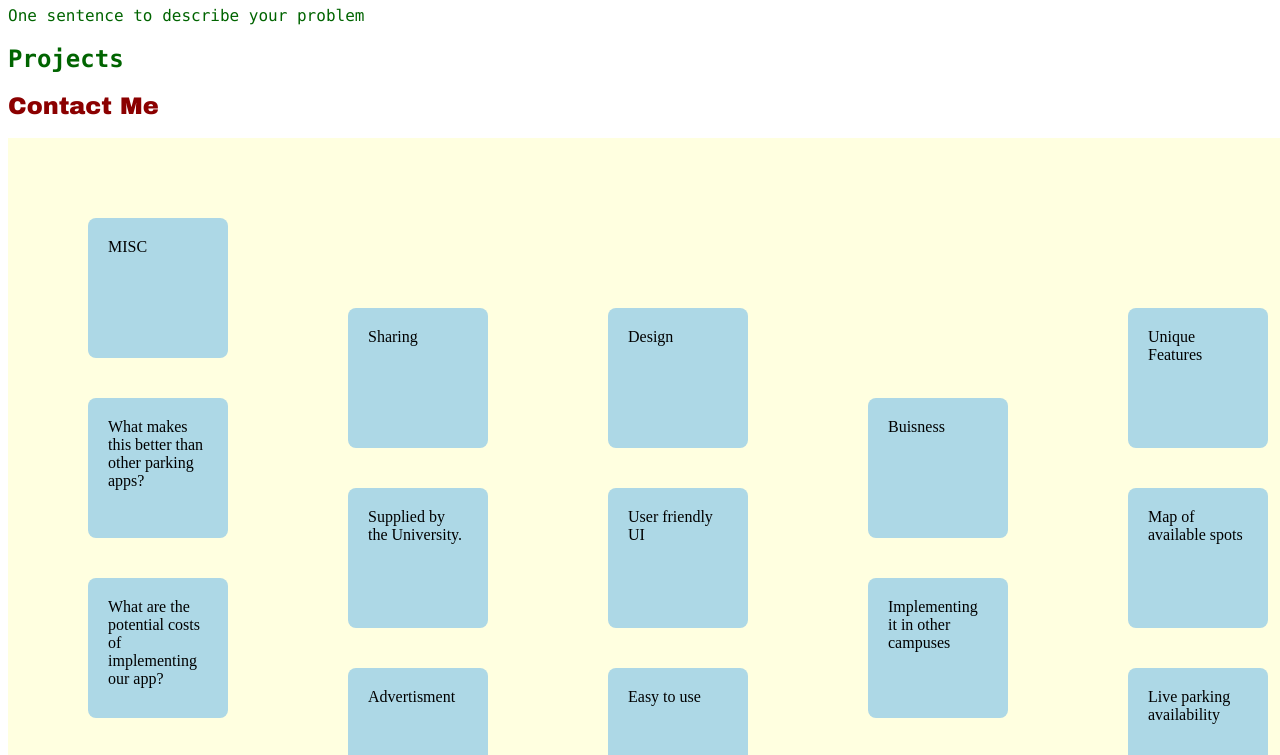
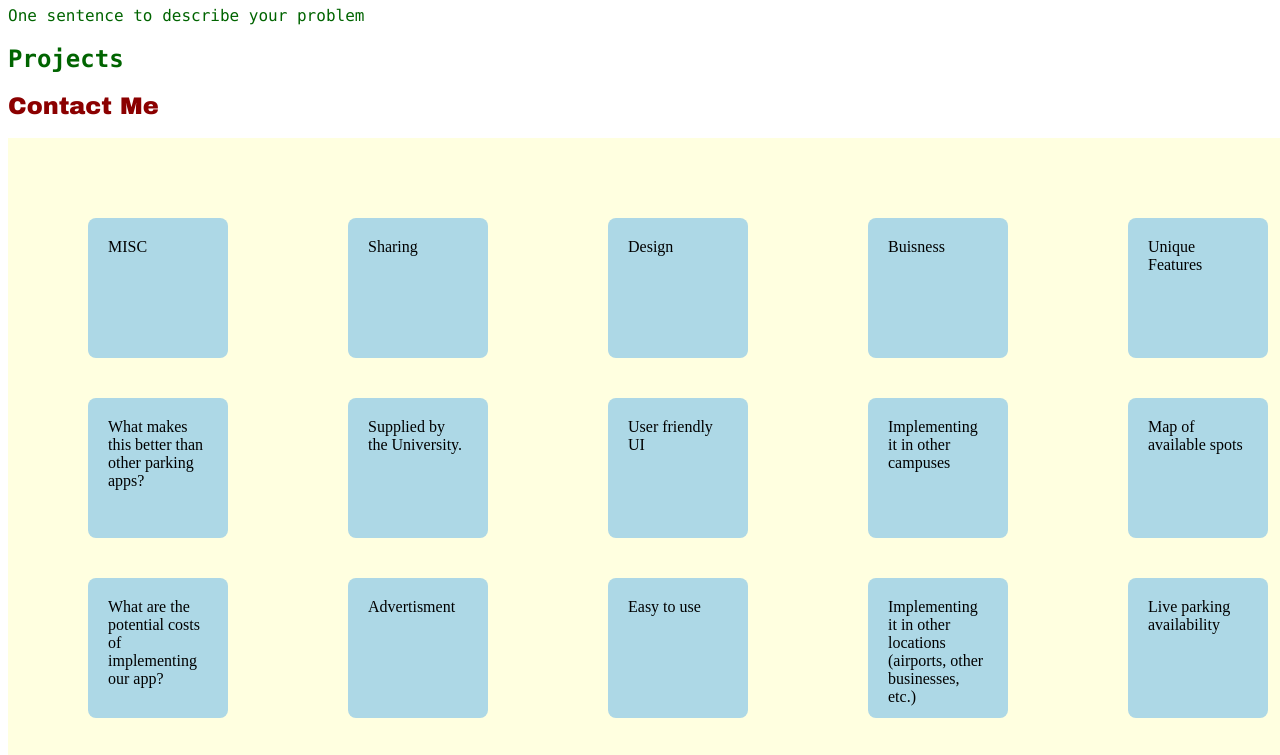
Before and after one commit to Brett-Eck/Brett-Eck.github.io, a plain HTML site: page index.html in a window 1280 px wide. Shown: the part 1680-2435 px from the top of the page. Drawn offline with Linux system fonts and the light colour scheme.

Commit message:
flex start

```diff
--- a/home.css
+++ b/home.css
@@ -19,7 +19,7 @@
     display: flex;
     flex-direction: row;
     justify-content: space-around;
-    align-items: center;
+    align-items: flex-start;
     background-color: lightyellow;
     padding: 20px;
 }
@@ -27,7 +27,7 @@
     display:flex;
     flex-direction: column;
     justify-content: space-around;
-    align-items:start;
+    align-items:flex-start;
     padding: 20px;
     margin: 20px;
 
@@ -41,5 +41,5 @@
     height: 100px;
     margin: 20px;
     justify-content: center;
-    align-items:start;
+    align-items:flex-start;
 }
```
